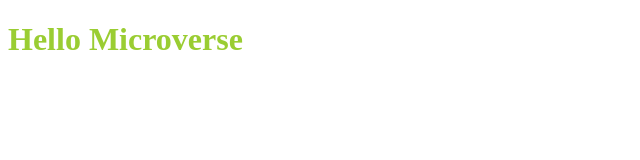
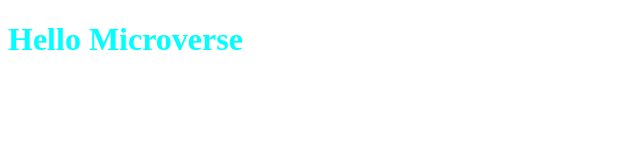
Before and after one commit to Hazard10-eng/Hello, a plain HTML site: page index.html in a window 1280 px wide. Shown: the whole page, without its empty margins (0-640 px from the left). Drawn offline with Linux system fonts and the light colour scheme.

Commit message:
Added reviewed css

```diff
--- a/styles.css
+++ b/styles.css
@@ -1,3 +1,3 @@
 .header {
-    color :yellowgreen
+  color: aqua;
 }
```
